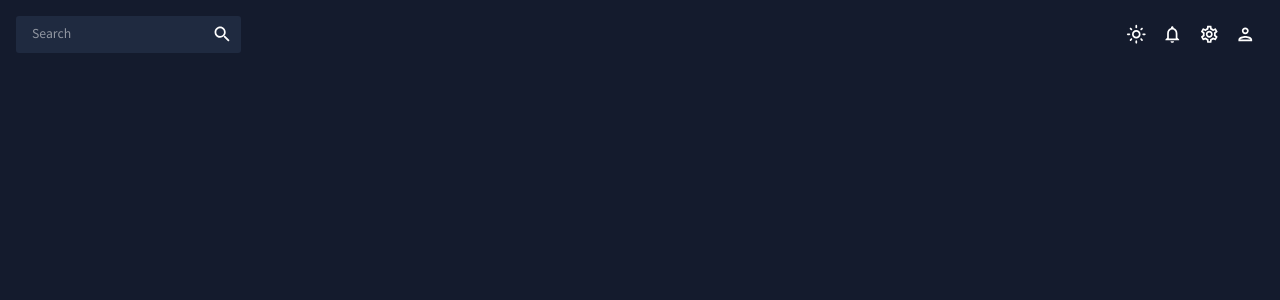
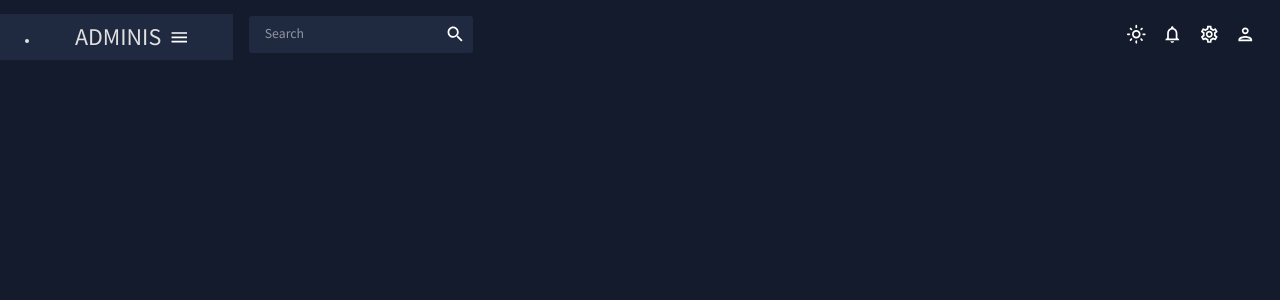
Before and after one commit to dachev1919/my-dashboard, a React (Create React App) app: page /my-dashboard in a window 1280 px wide. Shown: the top 300 px of the page. Built offline with nearby package versions, Linux system fonts and the light colour scheme.

Commit message:
added routers and sidebar starting

```diff
--- a/package.json
+++ b/package.json
@@ -28,7 +28,7 @@
     "prettier": "^2.8.4",
     "react": "^18.2.0",
     "react-dom": "^18.2.0",
-    "react-pro-sidebar": "^1.0.0",
+    "react-pro-sidebar": "^0.7.1",
     "react-router-dom": "^6.8.2",
     "react-scripts": "5.0.1",
     "redux-typescript": "^1.2.1",
--- a/src/modules/App.tsx
+++ b/src/modules/App.tsx
@@ -1,8 +1,9 @@
 import { FC } from 'react';
 import { CssBaseline, ThemeProvider } from '@mui/material';
 import { ColorModeContext, useMode } from '../theme';
-import Topbar from "./scenes/global/Topbar";
-import {Routers} from "../routes/Routers";
+import Topbar from './scenes/global/Topbar';
+import { Routers } from '../routes/Routers';
+import SideBar from './scenes/global/SideBar';
 
 const App: FC = () => {
 	const { theme, colorMode } = useMode();
@@ -12,8 +13,9 @@ const App: FC = () => {
 			<ThemeProvider theme={theme}>
 				<CssBaseline />
 				<div className='app'>
+					<SideBar />
 					<main className='content'>
-						<Topbar/>
+						<Topbar />
 						<Routers />
 					</main>
 				</div>
--- /dev/null
+++ b/src/modules/scenes/global/SideBar.tsx
@@ -0,0 +1,78 @@
+import { FC } from 'react';
+import { useState } from 'react';
+import { ProSidebar, Menu, MenuItem } from "react-pro-sidebar";
+import { Box, IconButton, Typography, useTheme } from '@mui/material';
+import { Link } from 'react-router-dom';
+import { tokens } from '../../../theme';
+import HomeOutlinedIcon from '@mui/icons-material/HomeOutlined';
+import PeopleOutlinedIcon from '@mui/icons-material/PeopleOutlined';
+import ContactsOutlinedIcon from '@mui/icons-material/ContactsOutlined';
+import ReceiptOutlinedIcon from '@mui/icons-material/ReceiptOutlined';
+import CalendarTodayOutlinedIcon from '@mui/icons-material/CalendarTodayOutlined';
+import HelpOutlinedIcon from '@mui/icons-material/HelpOutlined';
+import BarChartOutlinedIcon from '@mui/icons-material/BarChartOutlined';
+import PieChartOutlinedOutlinedIcon from '@mui/icons-material/PieChartOutlineOutlined';
+import TimelineOutlinedIcon from '@mui/icons-material/TimelineOutlined';
+import MenuOutlinedIcon from '@mui/icons-material/MenuOutlined';
+import MapOutlinedIcon from '@mui/icons-material/MapOutlined';
+
+const SideBar: FC = () => {
+	const theme = useTheme();
+	const colors = tokens(theme.palette.mode);
+	const [isCollapsed, setIsCollapsed] = useState(false);
+	const [selected, setSelected] = useState('Dashboard');
+
+	return (
+			<Box
+				sx={{
+					'& .pro-sidebar-inner': {
+						background: `${colors.primary[400]} !important`
+					},
+					'& .pro-icon-wrapper': {
+						backgroundColor: 'transparent !important'
+					},
+					'& .pro-inner-item': {
+						padding: '5px 35px 5px 20px !important'
+					},
+					'& .pro-inner-item:hover': {
+						color: '#868dfb !important'
+					},
+					'& .pro-menu-item.active': {
+						color: '#6870fa !important'
+					}
+				}}
+			>
+				<ProSidebar collapsed={isCollapsed}>
+					<Menu iconShape="square">
+						{/* LOGO AND MENU ICON */}
+						<MenuItem
+							onClick={() => setIsCollapsed(!isCollapsed)}
+							icon={isCollapsed ? <MenuOutlinedIcon /> : undefined}
+							style={{
+								margin: "10px 0 20px 0",
+								color: colors.grey[100],
+							}}
+						>
+							{!isCollapsed && (
+								<Box
+									display="flex"
+									justifyContent="space-between"
+									alignItems="center"
+									ml="15px"
+								>
+									<Typography variant="h3" color={colors.grey[100]}>
+										ADMINIS
+									</Typography>
+									<IconButton onClick={() => setIsCollapsed(!isCollapsed)}>
+										<MenuOutlinedIcon />
+									</IconButton>
+								</Box>
+							)}
+						</MenuItem>
+					</Menu>
+				</ProSidebar>
+			</Box>
+	);
+};
+
+export default SideBar;
```
Also changed, not shown: src/modules/scenes/global/Sidebar.tsx (deleted, +0 -9 lines), src/routes/Routers.tsx (+20 -0 lines), 1 other file (tests, documents, lock files or other folders).
